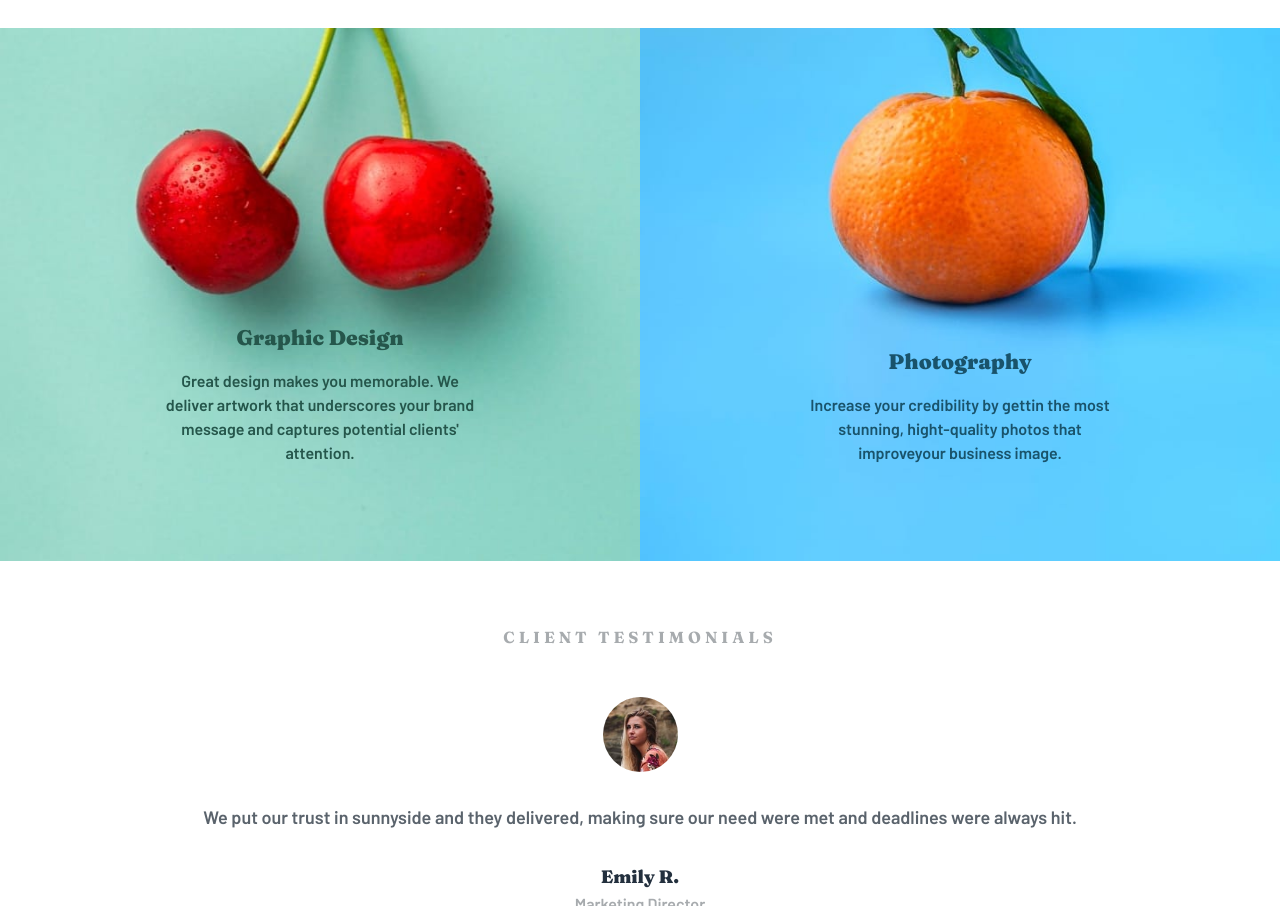
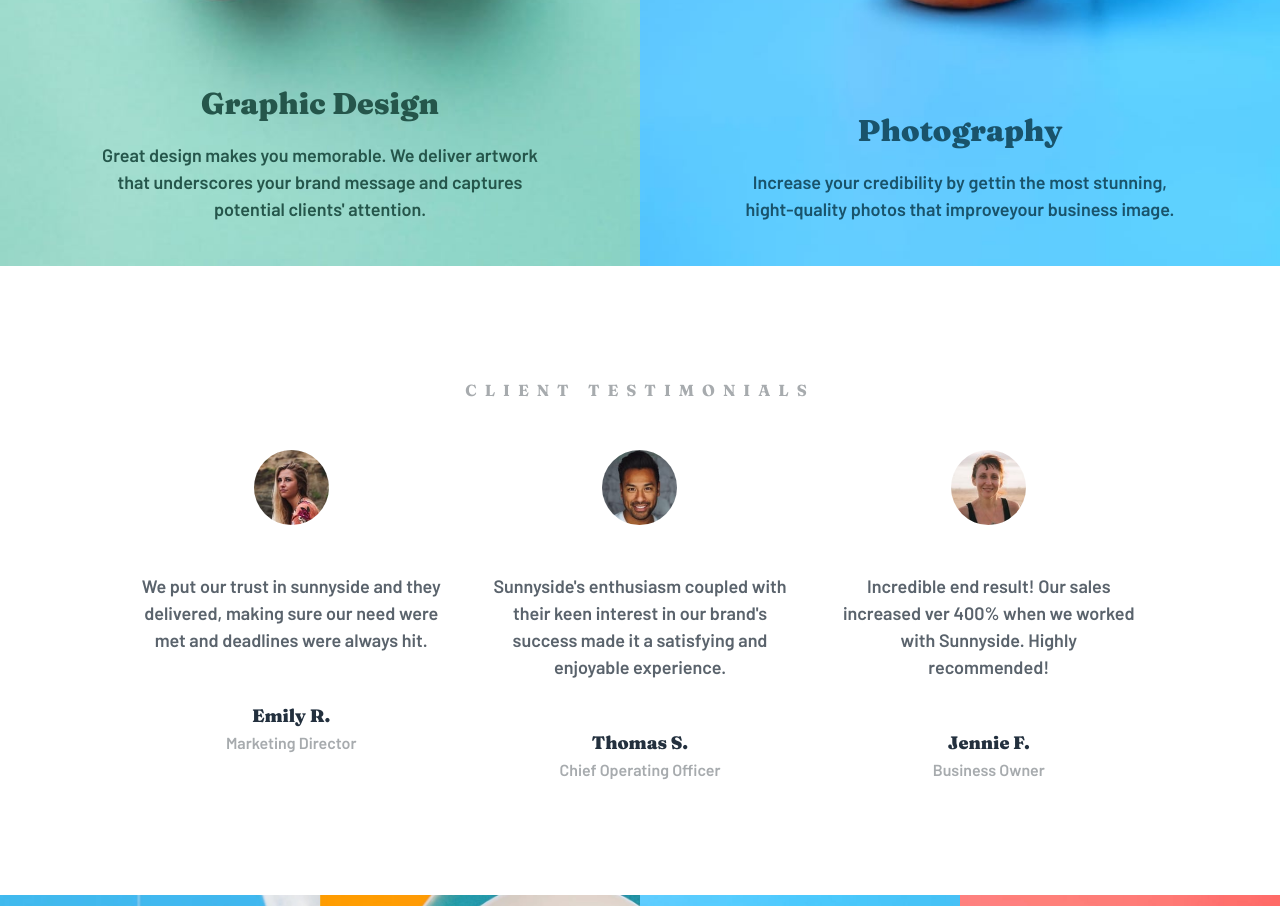
Before and after one commit to canduman00/sunnyside-agency-landing-page-main, a plain HTML site: page index.html in a window 1280 px wide. Shown: the part 1894-2800 px from the top of the page. Drawn offline with Linux system fonts and the light colour scheme.

Commit message:
final version (still need some tweaks)

```diff
--- a/scss/_base.scss
+++ b/scss/_base.scss
@@ -95,6 +95,7 @@ body{
     font-size:var(--fs-400);
     color:var(--clr-neutral-400);
 
+
 }
 
 /*typography*/
@@ -174,6 +175,14 @@ h1.primary-title{
 .back-text{
     font-size:var(--fs-300);
 }
+@include breakpoint-up(medium){
+  .back-title{
+    font-size:var(--fs-500);
+  }
+  .back-text{
+    font-size:var(--fs-400);
+  }
+}
 
 .testimonial{
     &__title{
@@ -198,6 +207,11 @@ h1.primary-title{
             color:var(--clr-neutral-300);
         }
     }
+    @include breakpoint-up(medium){
+      &__title{
+        letter-spacing: .5rem;
+      }
+    }
 }
 footer{
     .secondary-nav a{
--- a/scss/_components.scss
+++ b/scss/_components.scss
@@ -10,7 +10,9 @@
 
     min-height:70vh;
     padding:1rem;
-
+    .hamburger{
+        cursor:pointer;
+    }
     @include u.breakpoint-up(medium){
         background-image: url("../images/desktop/image-header.jpg");
         background-position: center;
--- a/scss/_layout.scss
+++ b/scss/_layout.scss
@@ -47,6 +47,7 @@ main{
         .flex-half{
             flex-direction: row;
             align-items: center;
+            margin:0;
             .half-img{
                 img{
                     width:100%;
@@ -55,7 +56,8 @@ main{
             }
             .half-text-section{
                 text-align: left;
-                padding:9rem;
+                //padding:8.75rem;
+                padding:5%;
                 & > *{
                     margin-block:2rem;
                 }
@@ -66,11 +68,10 @@ main{
     .background-wrapper{
         position:relative;
 
-
         .bg-wrapper-text{
             position:absolute;
             z-index:1;
-            bottom:2rem;
+            bottom:5%;
             padding:1rem;
             margin-inline:auto;
             .back-title{
@@ -78,16 +79,24 @@ main{
             }
         }
 
+
         @include u.breakpoint-up(medium){
             &{
                 flex-basis:50%;
-                picture img{
-                    width:100%;
-                    height:100%;
+                picture{
+                    img{
+                        width:100%;
+                        height: 100%;
+                    }
+
+
                 }
                 .bg-wrapper-text{
-                    bottom:4rem;
-                    padding:2rem 10rem;
+                    //bottom:4rem;
+                    bottom:5%;
+                    //padding:2rem 10rem;
+                    padding:2.5% 15%;
+
                 }
             }
         }
@@ -118,12 +127,29 @@ main{
             }
 
         }
+        @include u.breakpoint-up(medium){
+            padding-block: 7rem;
+            &__wrapper{
+                flex-direction: row;
+                padding-inline:10%;
+                & > *{
+                    flex-basis:33%;
+                }
+            }
+            &__testimonial{
+                gap:3rem;
+            }
+        }
     }
 
 
     .grid-quarter{
         display:grid;
         grid-template-columns: 1fr 1fr;
+
+        @include u.breakpoint-up(medium){
+            grid-template-columns: repeat(4, 1fr);
+        }
     }
 }
 
```
Also changed, not shown: dist/style.css, 1 other file.
